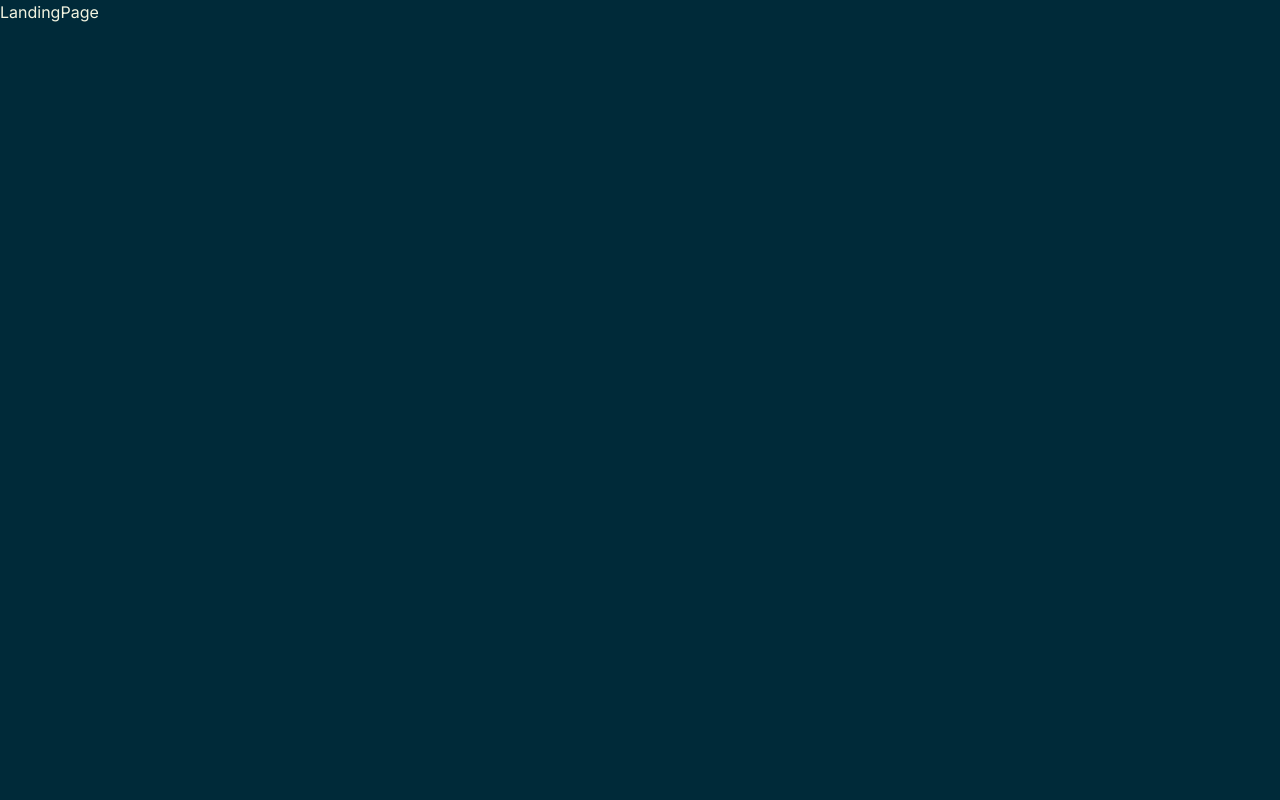
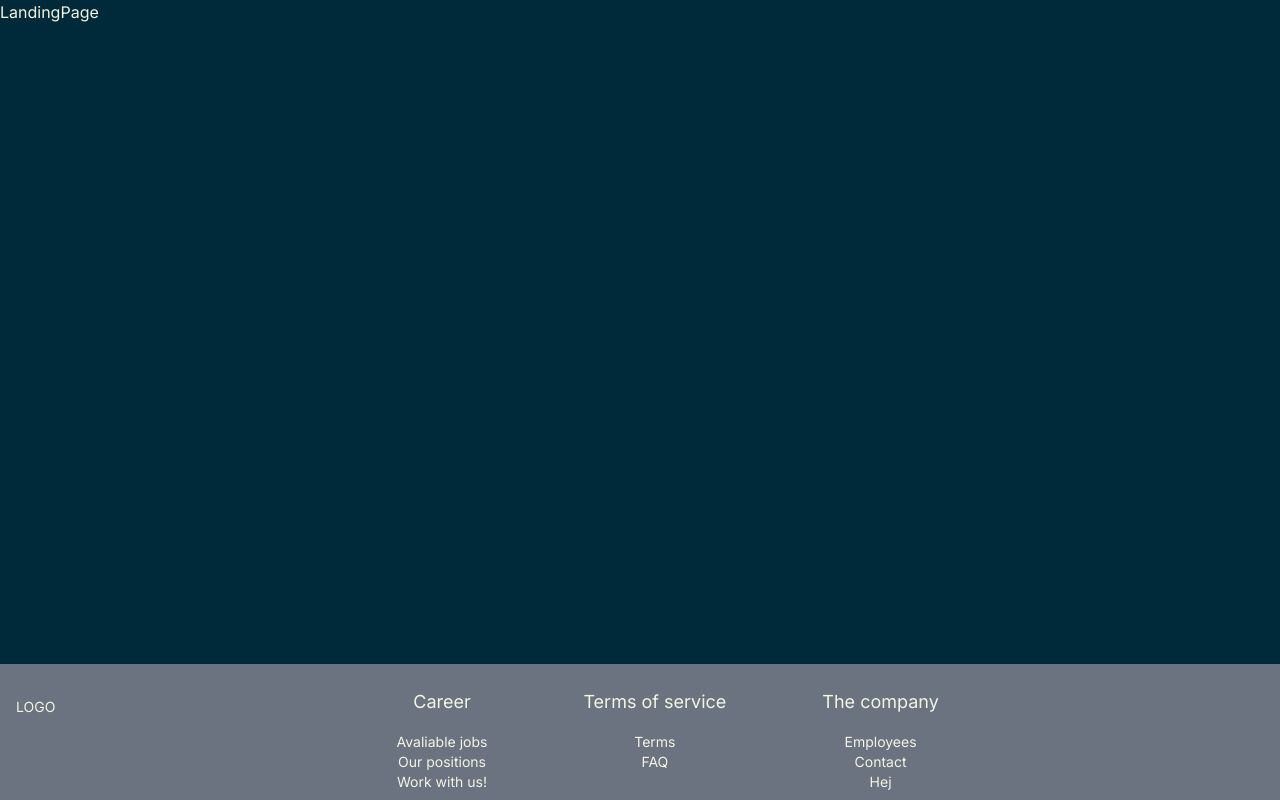
Before and after one commit to Gong-Code/event-website, a Next.js app: page / in a window 1280 px wide. Built offline with nearby package versions, Linux system fonts and the light colour scheme.

Commit message:
added main tag and Footer to base RootLayout.

```diff
--- a/app/(auth)/layout.jsx
+++ b/app/(auth)/layout.jsx
@@ -2,7 +2,6 @@
 
 import { useUser } from "@clerk/nextjs";
 import { useRouter } from "next/navigation";
-
 
 
 export default function AuthLayout({ children }) {
--- a/app/layout.jsx
+++ b/app/layout.jsx
@@ -1,6 +1,7 @@
 import { Inter } from "next/font/google";
 import "./globals.css";
 import { ClerkProvider } from '@clerk/nextjs'
+import Footer from "./(root)/_components/footer";
 
 const inter = Inter({ subsets: ["latin"] });
 
@@ -14,7 +15,10 @@ export default function RootLayout({ children }) {
     <ClerkProvider>
       <html lang="en">
       <body className={inter.className}>
-        {children}
+        <main>
+          {children}
+        </main>
+        <Footer/>
         </body>
       </html>
     </ClerkProvider>
```
